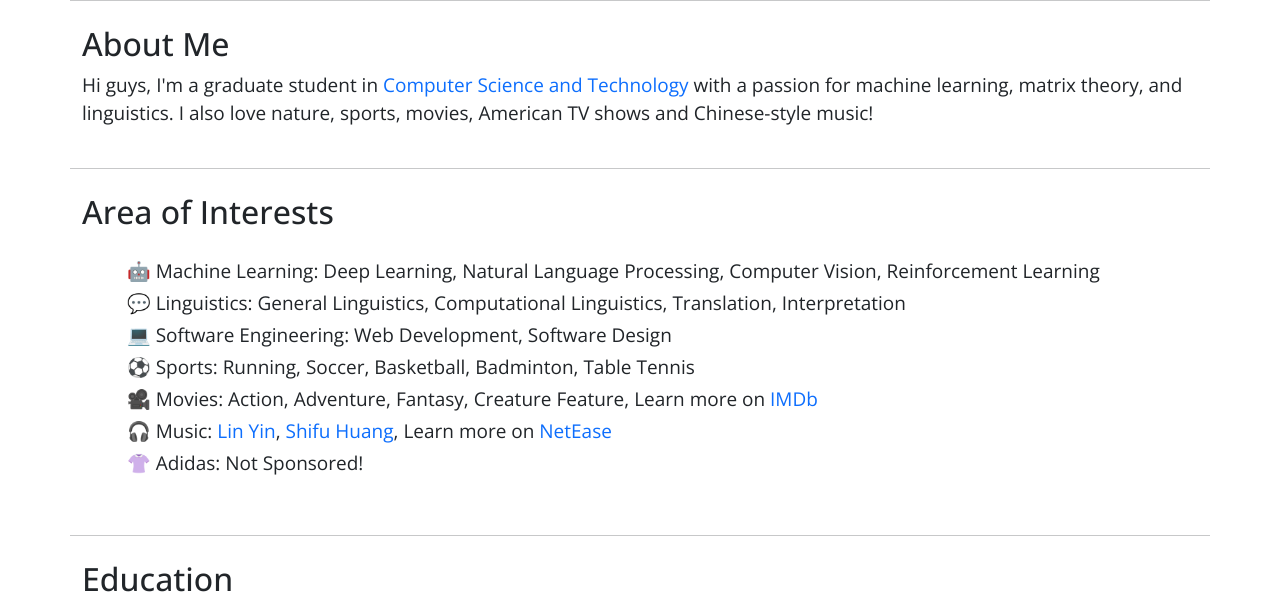
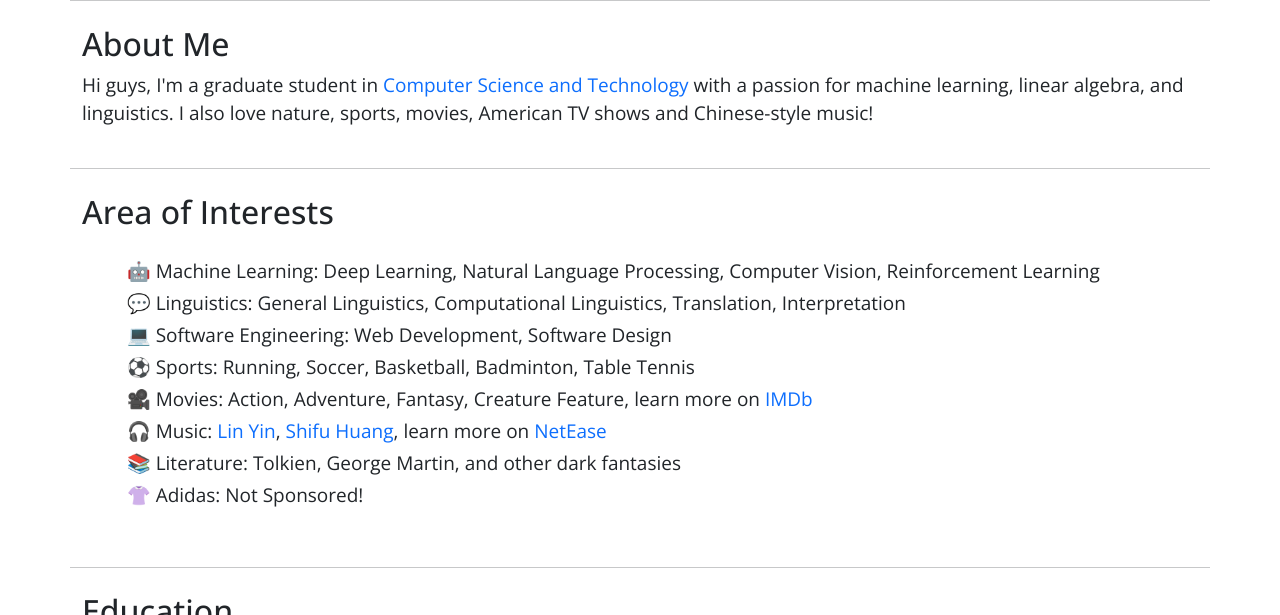
Before and after one commit to Geralt-Targaryen/Geralt-Targaryen.github.io, a Jekyll site: the page built from index.html, in a window 1280 px wide and 900 px high, cut to the strip 285-900 px from the top of the window. Built offline with Jekyll 4.4.1, drawn with Linux system fonts in a browser that asks for light colours.

Commit message:
wrap the first part up

```diff
--- a/_data/bio.json
+++ b/_data/bio.json
@@ -6,7 +6,7 @@
     "email": "daenerystargaryen@sjtu.edu.cn",
     "phone": "",
     "website": "https://Geralt-Targaryen.github.io",
-    "summary": "Hi guys, I'm a graduate student in <a href=\"https://www.cs.sjtu.edu.cn/index.aspx\" target=\"_blank\">Computer Science and Technology</a> with a passion for machine learning, matrix theory, and linguistics. I also love nature, sports, movies, American TV shows and Chinese-style music!",
+    "summary": "Hi guys, I'm a graduate student in <a href=\"https://www.cs.sjtu.edu.cn/index.aspx\" target=\"_blank\">Computer Science and Technology</a> with a passion for machine learning, linear algebra, and linguistics. I also love nature, sports, movies, American TV shows and Chinese-style music!",
     "location": { "city": "Shanghai", "country": "China" },
     "profiles": [
       { "network": "github", "username": "mmaluhia", "url": "http://github.com/Geralt-Targaryen" }
@@ -18,8 +18,9 @@
     { "icon": "&#128172;", "name": "Linguistics", "keywords": ["General Linguistics", "Computational Linguistics", "Translation", "Interpretation"] },
     { "icon": "&#128187;", "name": "Software Engineering", "keywords": ["Web Development", "Software Design"] },
     { "icon": "&#9917;", "name": "Sports", "keywords": ["Running", "Soccer", "Basketball", "Badminton", "Table Tennis"] },
-    { "icon": "&#127909;", "name": "Movies", "keywords": ["Action", "Adventure", "Fantasy", "Creature Feature", "Learn more on <a href=\"https://www.imdb.com/user/ur80912049/?ref_=nv_usr_prof_2\" target=\"_blank\">IMDb</a>"] },
-    { "icon": "&#127911;", "name": "Music", "keywords": ["<a href=\"https://music.163.com/#/artist?id=188565&userid=556590451\" target=\"_blank\">Lin Yin</a>", "<a href=\"https://music.163.com/#/artist?id=12308369\" target=\"_blank\">Shifu Huang</a>", "Learn more on <a href=\"https://music.163.com/#/user/home?id=472019108\" target=\"_blank\">NetEase</a>"] },
+    { "icon": "&#127909;", "name": "Movies", "keywords": ["Action", "Adventure", "Fantasy", "Creature Feature", "learn more on <a href=\"https://www.imdb.com/user/ur80912049/?ref_=nv_usr_prof_2\" target=\"_blank\">IMDb</a>"] },
+    { "icon": "&#127911;", "name": "Music", "keywords": ["<a href=\"https://music.163.com/#/artist?id=188565&userid=556590451\" target=\"_blank\">Lin Yin</a>", "<a href=\"https://music.163.com/#/artist?id=12308369\" target=\"_blank\">Shifu Huang</a>", "learn more on <a href=\"https://music.163.com/#/user/home?id=472019108\" target=\"_blank\">NetEase</a>"] },
+    { "icon": "&#128218;", "name": "Literature", "keywords": ["Tolkien", "George Martin", "and other dark fantasies"] },
     { "icon": "&#128090;", "name": "Adidas", "keywords": ["Not Sponsored!"] }
   ],
 
```
